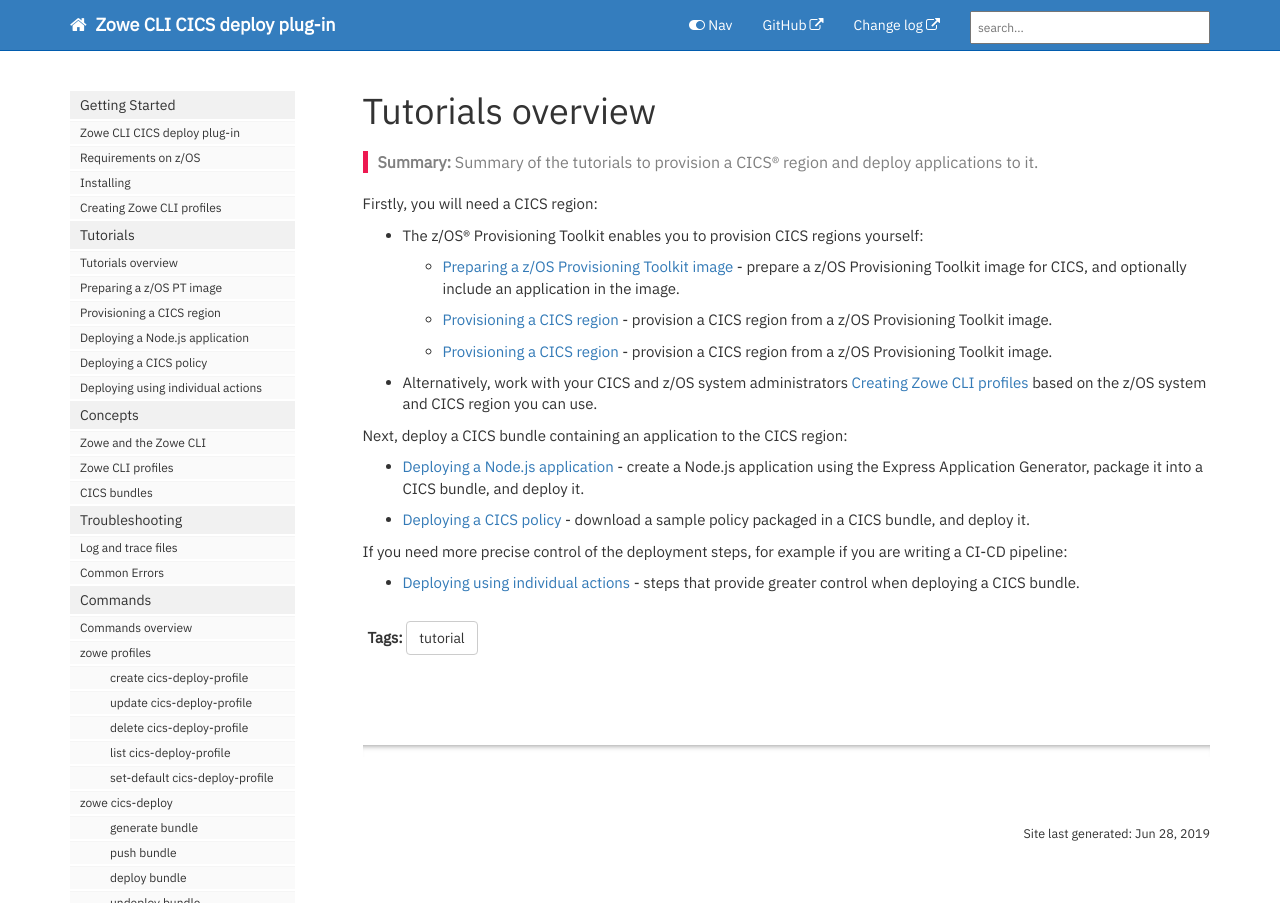
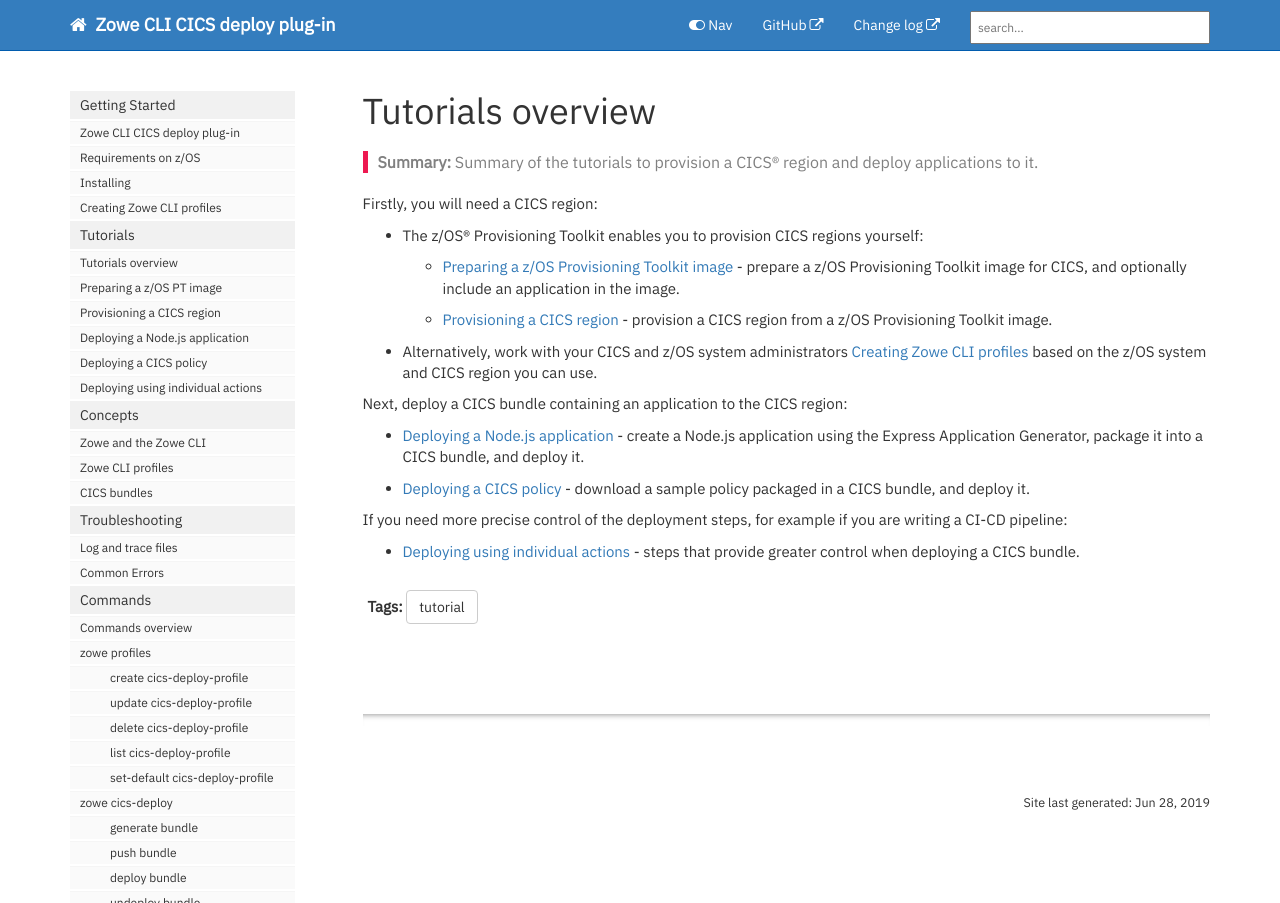
Before and after one commit to IBM/zowe-cli-cics-deploy-plugin, a Jekyll site: the page built from docs/pages/cdp/cdp-Tutorials-overview.md, in a window 1280 px wide. Built offline with Jekyll 4.4.1, drawn with Linux system fonts in a browser that asks for light colours; nearby versions of some CDN libraries; comment, search, counter and statistics services are not loaded.

Commit message:
Remove duplicate bullet
Signed-off-by: Mark Cocker <mark_cocker@uk.ibm.com>

```diff
--- a/docs/pages/cdp/cdp-Tutorials-overview.md
+++ b/docs/pages/cdp/cdp-Tutorials-overview.md
@@ -16,7 +16,6 @@ Firstly, you will need a CICS region:
   * [Preparing a z/OS Provisioning Toolkit image](cdp-Preparing-a-zOS-PT-image) - prepare a z/OS Provisioning Toolkit image for CICS, and optionally include an application in the image.
 
   * [Provisioning a CICS region](cdp-Provisioning-a-CICS-region) - provision a CICS region from a z/OS Provisioning Toolkit image.
-  * [Provisioning a CICS region](cdp-Provisioning-a-CICS-region) - provision a CICS region from a z/OS Provisioning Toolkit image.
 
 * Alternatively, work with your CICS and z/OS system administrators [Creating Zowe CLI profiles](cdp-Creating-Zowe-CLI-profiles) based on the z/OS system and CICS region you can use.
 
```
